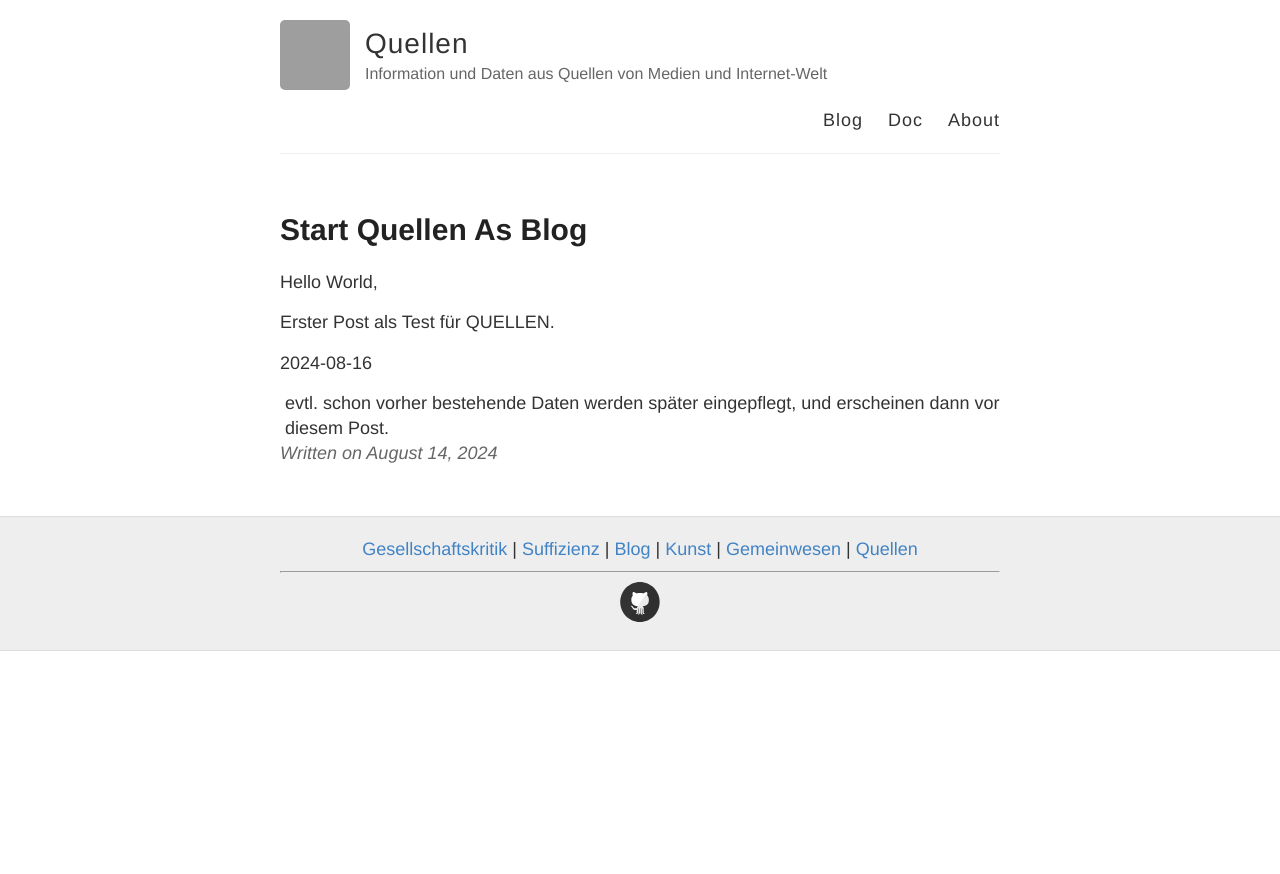
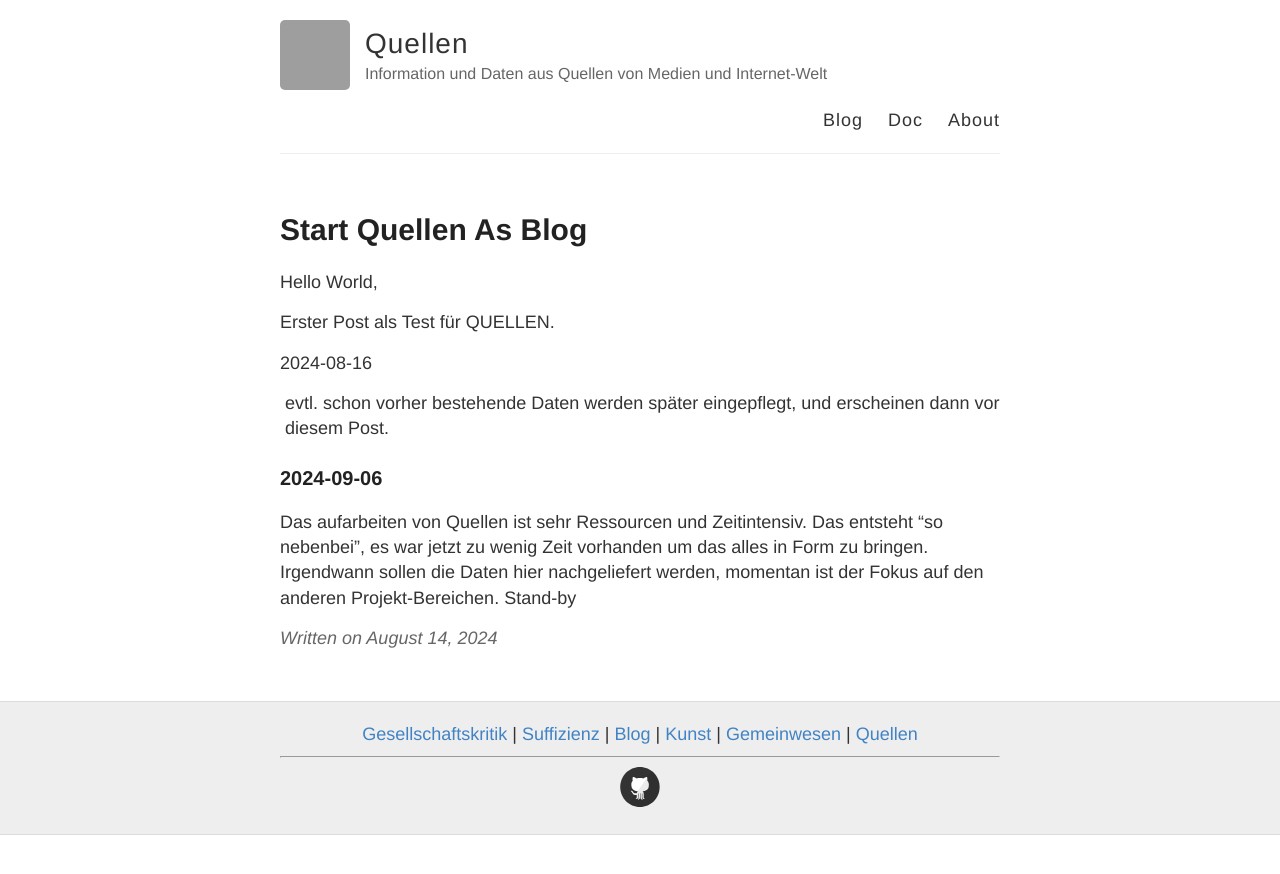
Before and after one commit to S2030c/quellen, a Jekyll site: the page built from _posts/2024-08-14-start-quellen-as-blog.md, in a window 1280 px wide. Shown: the top 874 px of the page. Built offline with Jekyll 4.4.1, drawn with Linux system fonts in a browser that asks for light colours; our own code applies the rules of GitHub Pages for plain Markdown files; grey boxes are pictures that could not be loaded.

Commit message:
Update 2024-08-14-start-quellen-as-blog.md

```diff
--- a/_posts/2024-08-14-start-quellen-as-blog.md
+++ b/_posts/2024-08-14-start-quellen-as-blog.md
@@ -5,3 +5,7 @@ Erster Post als Test für QUELLEN.
 2024-08-16
 
 || evtl. schon vorher bestehende Daten werden später eingepflegt, und erscheinen dann vor diesem Post.
+
+### 2024-09-06
+
+Das aufarbeiten von Quellen ist sehr Ressourcen und Zeitintensiv. Das entsteht "so nebenbei", es war jetzt zu wenig Zeit vorhanden um das alles in Form zu bringen. Irgendwann sollen die Daten hier nachgeliefert werden, momentan ist der Fokus auf den anderen Projekt-Bereichen. Stand-by
```
